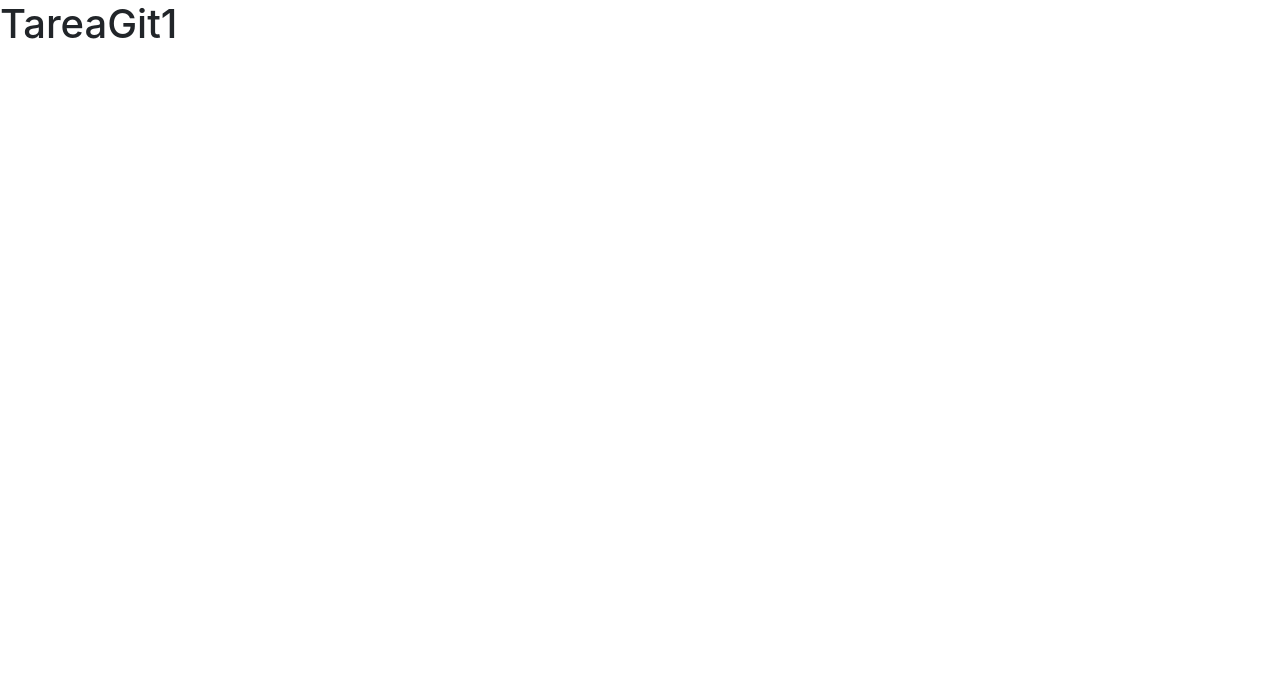
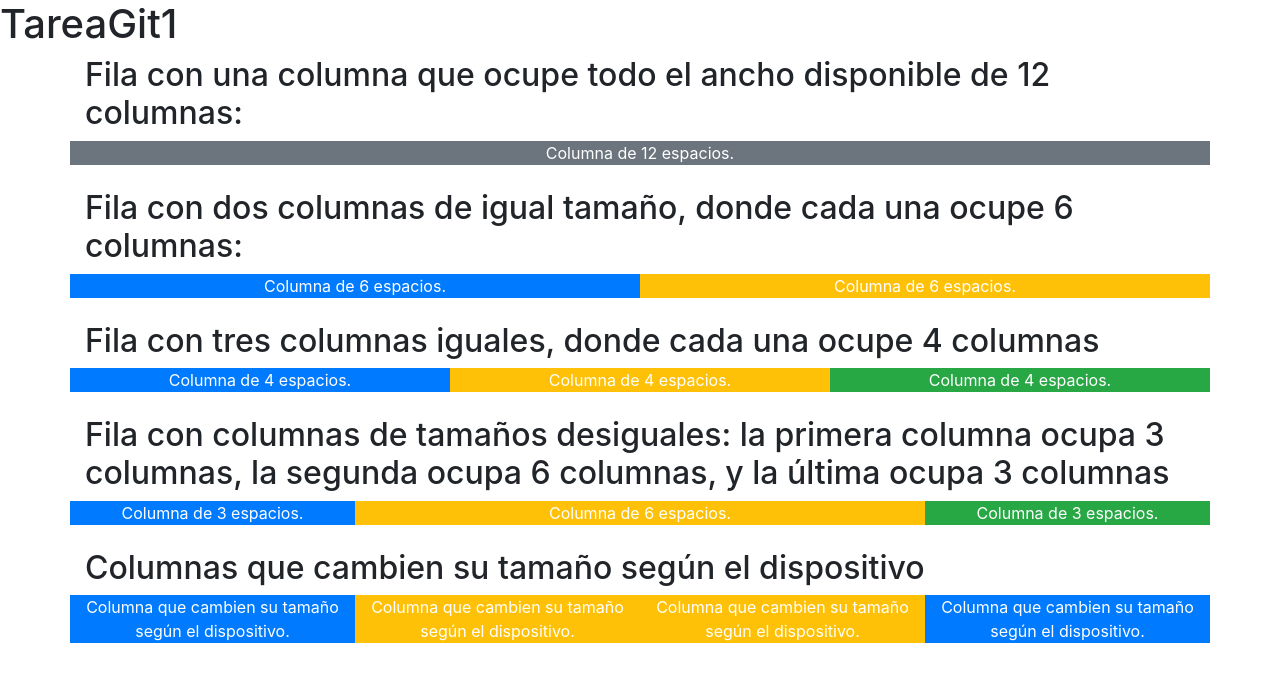
Before and after one commit to BrandonVLA/TareaGit1, a plain HTML site: page index.html in a window 1280 px wide. Drawn offline with nearby package versions, Linux system fonts and the light colour scheme.

Commit message:
Agregando ejemplos de columnas con Bootstrap 4

```diff
--- a/index.html
+++ b/index.html
@@ -14,6 +14,50 @@
 
 <body>
     <h1>TareaGit1</h1>
+    <div class="container">
+        <h2>Fila con una columna que ocupe todo el ancho disponible de 12 columnas:</h2>
+        <div class="row mb-4">
+            <div class="col-12 bg-secondary text-center text-white">Columna de 12 espacios.</div>
+        </div>
+
+        <h2>Fila con dos columnas de igual tamaño, donde cada una ocupe 6 columnas:</h2>
+        <div class="row mb-4">
+            <div class="col-6 bg-primary text-center text-white">Columna de 6 espacios.</div>
+            <div class="col-6 bg-warning text-center text-white">Columna de 6 espacios.</div>
+        </div>
+
+        <h2>Fila con tres columnas iguales, donde cada una ocupe 4 columnas</h2>
+        <div class="row mb-4">
+            <div class="col-4 bg-primary text-center text-white">Columna de 4 espacios.</div>
+            <div class="col-4 bg-warning text-center text-white">Columna de 4 espacios.</div>
+            <div class="col-4 bg-success text-center text-white">Columna de 4 espacios.</div>
+        </div>
+
+        <h2>Fila con columnas de tamaños desiguales: la primera columna ocupa 3 columnas, la segunda ocupa 6 columnas, y
+            la última ocupa 3 columnas</h2>
+        <div class="row mb-4">
+            <div class="col-3 bg-primary text-center text-white">Columna de 3 espacios.</div>
+            <div class="col-6 bg-warning text-center text-white">Columna de 6 espacios.</div>
+            <div class="col-3 bg-success text-center text-white">Columna de 3 espacios.</div>
+        </div>
+
+        <h2>Columnas que cambien su tamaño según el dispositivo</h2>
+        <div class="row mb-4">
+            <div class="col-sm-12 col-md-6 col-lg-3 bg-primary text-center text-white">Columna que cambien su tamaño
+                según el dispositivo.</div>
+            <div class="col-sm-12 col-md-6 col-lg-3 bg-warning text-center text-white">Columna que cambien su tamaño
+                según el dispositivo.</div>
+            <div class="col-sm-12 col-md-6 col-lg-3 bg-warning text-center text-white">Columna que cambien su tamaño
+                según el dispositivo.</div>
+            <div class="col-sm-12 col-md-6 col-lg-3 bg-primary text-center text-white">Columna que cambien su tamaño
+                según el dispositivo.</div>
+        </div>
+    </div>
+
+
+
+
+
     <!-- Optional JavaScript -->
     <!-- jQuery first, then Popper.js, then Bootstrap JS -->
     <script src="https://code.jquery.com/jquery-3.3.1.slim.min.js"
```
